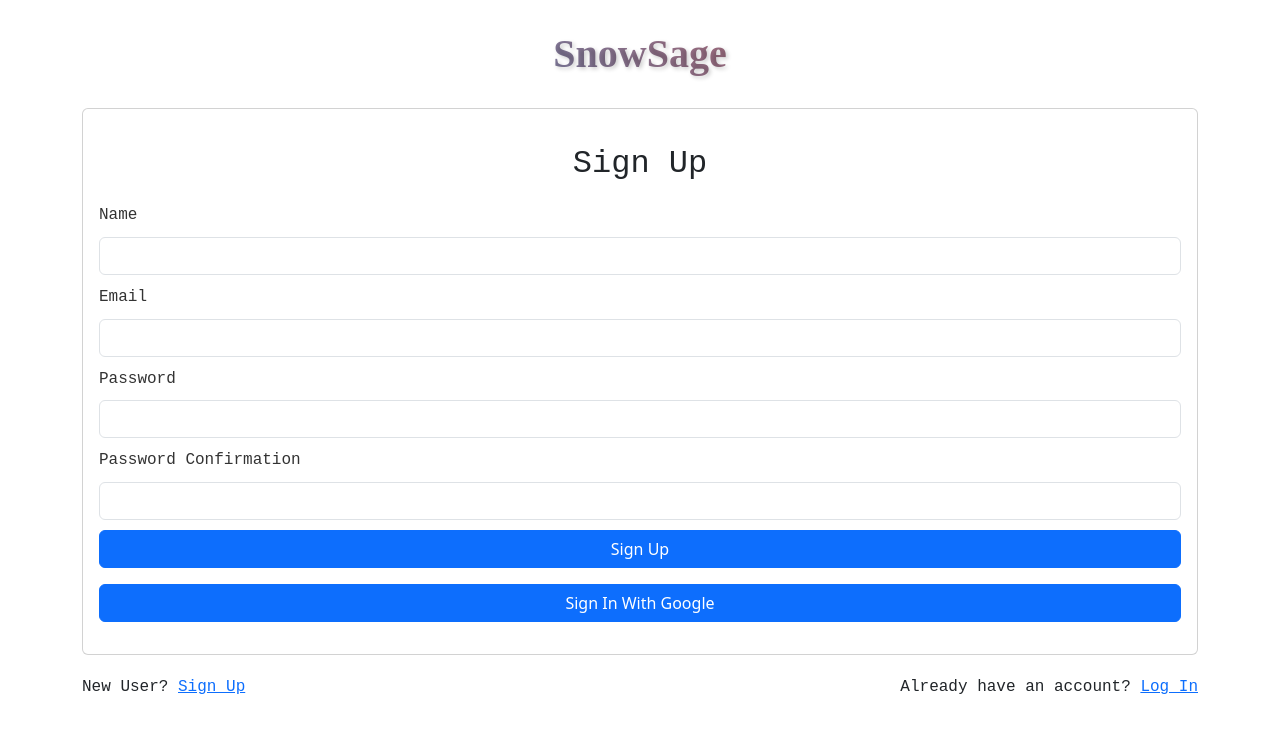
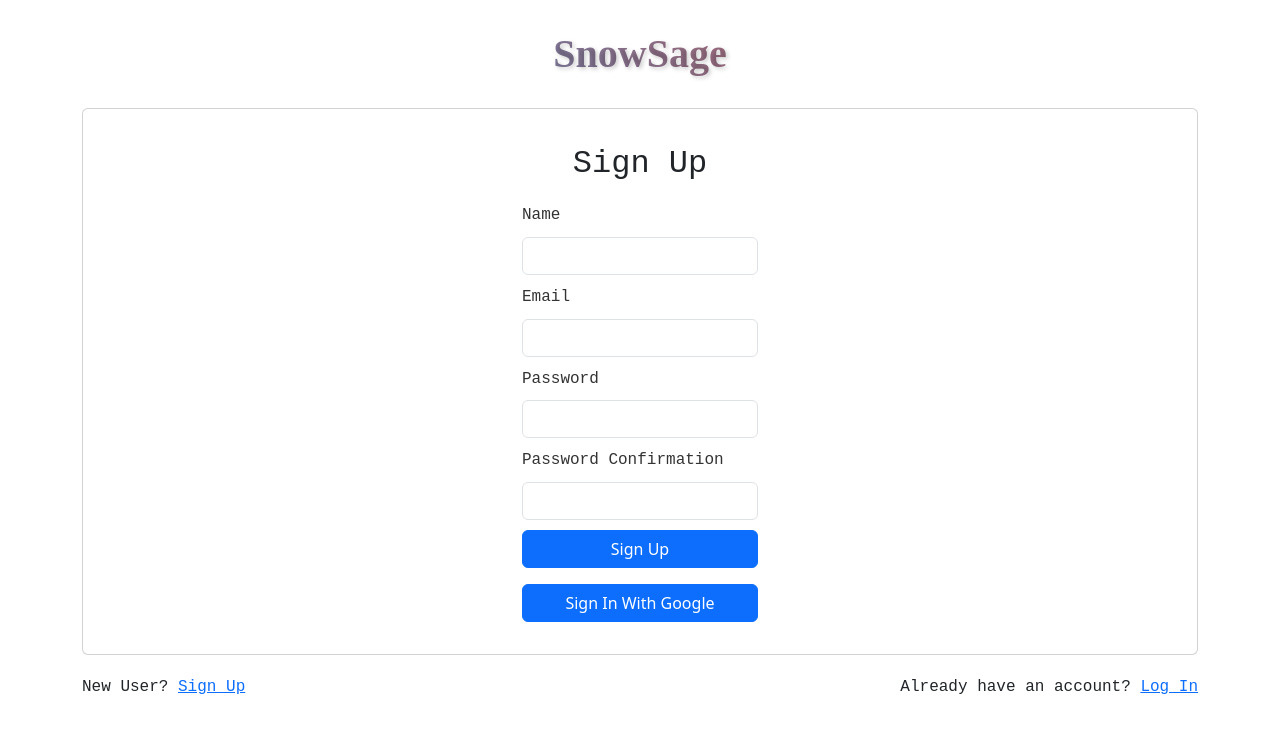
Before and after one commit to Fulongzhou/Snow-Sage, a React (Create React App) app: page / in a window 1280 px wide. Shown: the top 732 px of the page. Built offline with nearby package versions, Linux system fonts and the light colour scheme; no server answers.

Commit message:
minor modify

```diff
--- a/package.json
+++ b/package.json
@@ -3,6 +3,7 @@
   "version": "0.1.0",
   "private": true,
   "dependencies": {
+    "@babel/plugin-proposal-private-property-in-object": "^7.21.11",
     "@testing-library/jest-dom": "^5.16.5",
     "@testing-library/react": "^13.4.0",
     "@testing-library/user-event": "^13.5.0",
--- a/src/components/Booking.js
+++ b/src/components/Booking.js
@@ -220,7 +220,7 @@ const Booking = () => {
                         )
                       )}
                     </select>&nbsp;
-                    <Button style={{ fontSize: "9px", padding: "5px 15px", marginBottom:"30px" }} onClick={() => handleSendMessage(index)}>
+                    <Button style={{ fontSize: "9px", padding: "5px 15px", marginBottom:"5px" }} onClick={() => handleSendMessage(index)}>
                       Send
                     </Button>
                   </>
--- a/src/components/Login.js
+++ b/src/components/Login.js
@@ -42,7 +42,7 @@ const Login = () => {
   };
 
   return (
-    <Card>
+    <Card className="form-width">
       <Card.Body>
         <h2 className="form-name">Log In</h2>
         {error && <Alert variant="danger">{error}</Alert>}
--- a/src/components/Signup.js
+++ b/src/components/Signup.js
@@ -94,7 +94,7 @@ export default function Signup() {
 
   return (
     <>
-      <Card>
+      <Card className=" form-width">
         <Card.Body>
           <h2 className="form-name">Sign Up</h2>
           {error && <Alert variant="danger">{error}</Alert>}
--- a/src/components/index.css
+++ b/src/components/index.css
@@ -49,6 +49,7 @@
   .form-container {
     display: flex;
     justify-content: center;
+
   }
   .form{
     justify-content: center;
@@ -109,3 +110,7 @@
 .message-button{
   margin-bottom: 10px;
 }
+.form-width{
+  justify-content: center;
+  align-items: center;
+}
```
Also changed, not shown: 1 other file (tests, documents, lock files or other folders).
